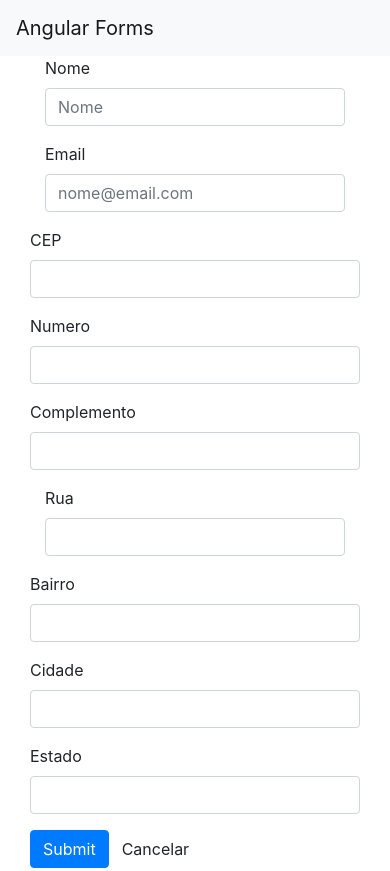
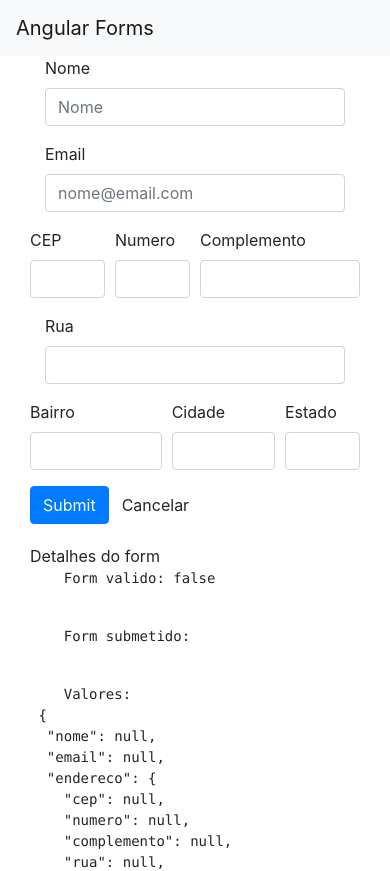
Before and after one commit to MaryanaMarinho/curso-angular, an Angular app in the folder forms/: page /dataForm in a window 390 px wide. Shown: the top 871 px of the page. Built offline with nearby package versions, Linux system fonts and the light colour scheme.

Commit message:
Formulários reativos: Form groups (agrupando dados)

```diff
--- a/forms/src/app/data-form/data-form.component.html
+++ b/forms/src/app/data-form/data-form.component.html
@@ -30,13 +30,13 @@
       </div>
     </div>
 
-      <div>
+      <div formGroupName="endereco">
         <div class="form-row">
 
-          <div class="form-group col-md-3" [ngClass]="aplicaCssErro('cep')">
+          <div class="form-group col-3" [ngClass]="aplicaCssErro('endereco.cep')">
 
             <label for="cep" class="control-label">CEP</label>
-            <input type="text" class="form-control" id="cep" [ngClass]="aplicaCssErro('cep')"
+            <input type="text" class="form-control" id="cep" [ngClass]="aplicaCssErro('endereco.cep')"
             formControlName="cep">
 
             <div *ngIf="verificaEmailInvalido()" class="alert alert-danger" role="alert">
@@ -45,10 +45,10 @@
 
           </div>
 
-          <div class="form-group col-md-3" [ngClass]="aplicaCssErro('numero')">
+          <div class="form-group col-3" [ngClass]="aplicaCssErro('endereco.numero')">
 
             <label for="numero" class="control-label">Numero</label>
-            <input type="text" class="form-control" id="numero" [ngClass]="aplicaCssErro('numero')"
+            <input type="text" class="form-control" id="numero" [ngClass]="aplicaCssErro('endereco.numero')"
             formControlName="numero">
 
             <div *ngIf="verificaEmailInvalido()" class="alert alert-danger" role="alert">
@@ -57,7 +57,7 @@
 
           </div>
 
-          <div class="form-group col-md-6">
+          <div class="form-group col-6">
 
             <label for="complemento" class="control-label">Complemento</label>
             <input type="text" class="form-control" id="complemento"
@@ -67,14 +67,14 @@
 
         </div>
 
-        <div class="form-group" [ngClass]="aplicaCssErro('rua')">
+        <div class="form-group" [ngClass]="aplicaCssErro('endereco.rua')">
 
           <div class="col-sm-12">
             <label for="rua">Rua</label>
           </div>
 
           <div class="col-sm-12">
-            <input type="text" class="form-control" name="rua" id="rua" [ngClass]="aplicaCssErro('rua')"
+            <input type="text" class="form-control" name="rua" id="rua" [ngClass]="aplicaCssErro('endereco.rua')"
             formControlName="rua">
 
             <div *ngIf="verificaEmailInvalido()" class="alert alert-danger" role="alert">
@@ -86,10 +86,10 @@
 
         <div class="form-row">
 
-          <div class="form-group col-md-5" [ngClass]="aplicaCssErro('bairro')">
+          <div class="form-group col-5" [ngClass]="aplicaCssErro('endereco.bairro')">
 
             <label for="bairro" class="control-label">Bairro</label>
-            <input type="text" class="form-control" id="bairro" [ngClass]="aplicaCssErro('bairro')"
+            <input type="text" class="form-control" id="bairro" [ngClass]="aplicaCssErro('endereco.bairro')"
             formControlName="bairro">
 
             <div *ngIf="verificaEmailInvalido()" class="alert alert-danger" role="alert">
@@ -98,10 +98,10 @@
 
           </div>
 
-          <div class="form-group col-md-4" [ngClass]="aplicaCssErro('cidade')">
+          <div class="form-group col-4" [ngClass]="aplicaCssErro('endereco.cidade')">
 
             <label for="cidade" class="control-label">Cidade</label>
-            <input type="text" class="form-control" id="cidade" [ngClass]="aplicaCssErro('cidade')"
+            <input type="text" class="form-control" id="cidade" [ngClass]="aplicaCssErro('endereco.cidade')"
             formControlName="cidade">
 
             <div *ngIf="verificaEmailInvalido()" class="alert alert-danger" role="alert">
@@ -111,16 +111,15 @@
           </div>
 
 
-          <div class="form-group col-md-3" [ngClass]="aplicaCssErro('estado')">
+          <div class="form-group col-3" [ngClass]="aplicaCssErro('endereco.estado')">
 
             <label for="estado" class="control-label">Estado</label>
-            <input type="text" class="form-control" id="estado" [ngClass]="aplicaCssErro('estado')"
+            <input type="text" class="form-control" id="estado" [ngClass]="aplicaCssErro('endereco.estado')"
             formControlName="estado">
 
             <div *ngIf="verificaEmailInvalido()" class="alert alert-danger" role="alert">
               Estado é obrigatorio
             </div>
-
           </div>
 
         </div>
--- a/forms/src/app/data-form/data-form.component.ts
+++ b/forms/src/app/data-form/data-form.component.ts
@@ -25,6 +25,8 @@
     this.formulario = this.formBuilder.group({
       nome: [null, Validators.required], // [Validators.required, Validators.minLength(3), Validators.maxLength(20)]
       email: [null, [Validators.required, Validators.email]],
+
+      endereco: this.formBuilder.group({
         cep: [null, Validators.required],
         numero: [null, Validators.required],
         complemento: [null],
@@ -32,6 +34,7 @@
         bairro: [null, Validators.required],
         cidade: [null, Validators.required],
         estado: [null, Validators.required]
+      })
     });
   }
 
```
Lines whose indentation alone changed are shown as unchanged.
